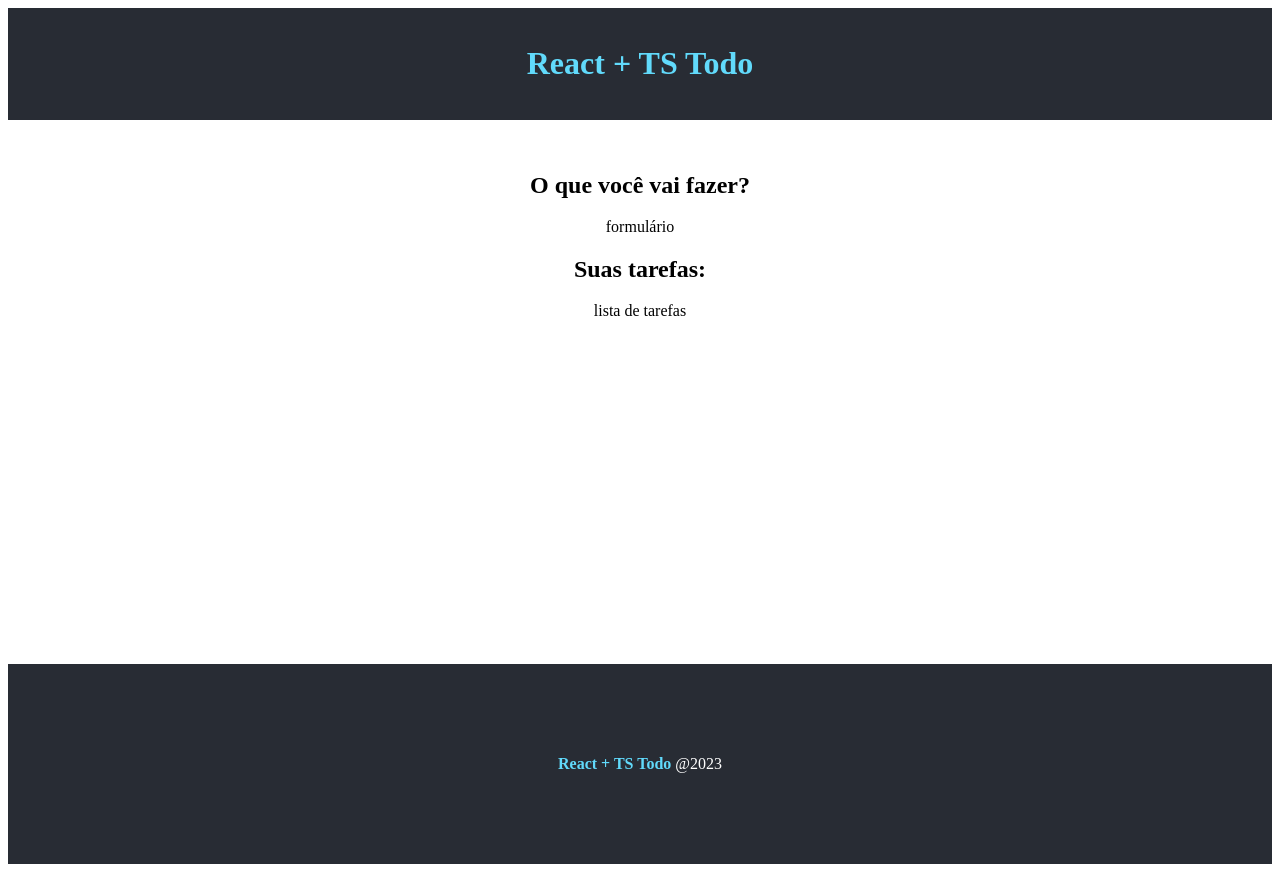
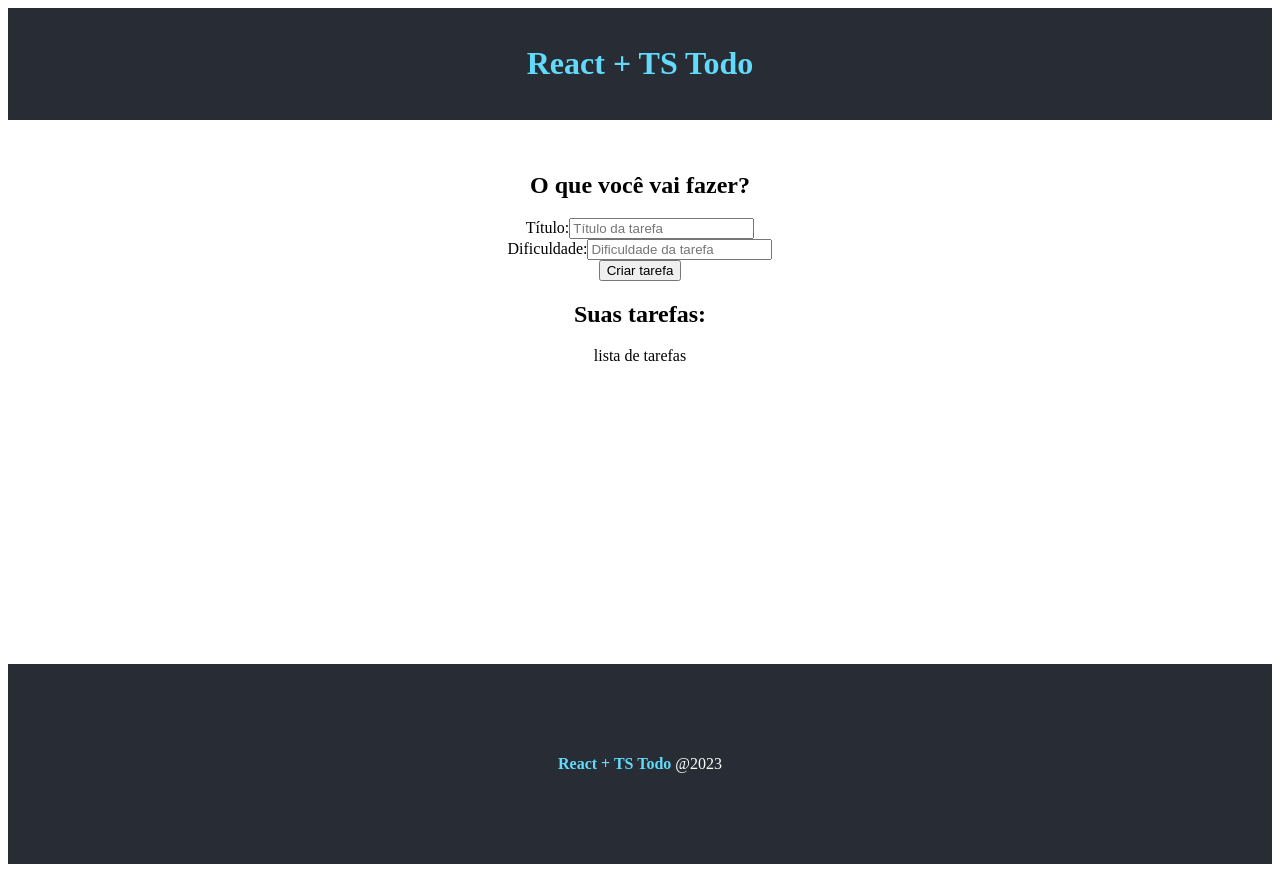
Before and after one commit to lanaiconceicao/course-typescript, a React (Create React App) app in the folder 12_todo_react-ts/: page / in a window 1280 px wide. Built offline with nearby package versions, Linux system fonts and the light colour scheme; the HTML template or start-up script is replaced by a standard one.

Commit message:
feat(taskform): create a dinamic taskform

```diff
--- a/12_todo_react-ts/src/App.tsx
+++ b/12_todo_react-ts/src/App.tsx
@@ -16,7 +16,7 @@ function App() {
       <main className={style.main}>
         <div>
           <h2>O que você vai fazer?</h2>
-          <TaskForm />
+          <TaskForm btnText='Criar tarefa' />
         </div>
         <div>
           <h2>Suas tarefas:</h2>
--- a/12_todo_react-ts/src/components/TaskForm.tsx
+++ b/12_todo_react-ts/src/components/TaskForm.tsx
@@ -1,12 +1,21 @@
 import React from 'react';
 
 export interface IAppProps {
+  btnText: string
 }
 
-export function TaskForm (props: IAppProps) {
+export function TaskForm ({ btnText }: IAppProps) {
   return (
-    <div>
-      formulário
-    </div>
+    <form>
+      <div>
+        <label htmlFor='title'>Título:</label>
+        <input type='text' name='title' placeholder='Título da tarefa'/>
+      </div>
+      <div>
+        <label htmlFor='dificulty'>Dificuldade:</label>
+        <input type='text' name='dificulty' placeholder='Dificuldade da tarefa'/>
+      </div>
+      <input type='submit' value={btnText} />
+    </form>
   );
 }
```
